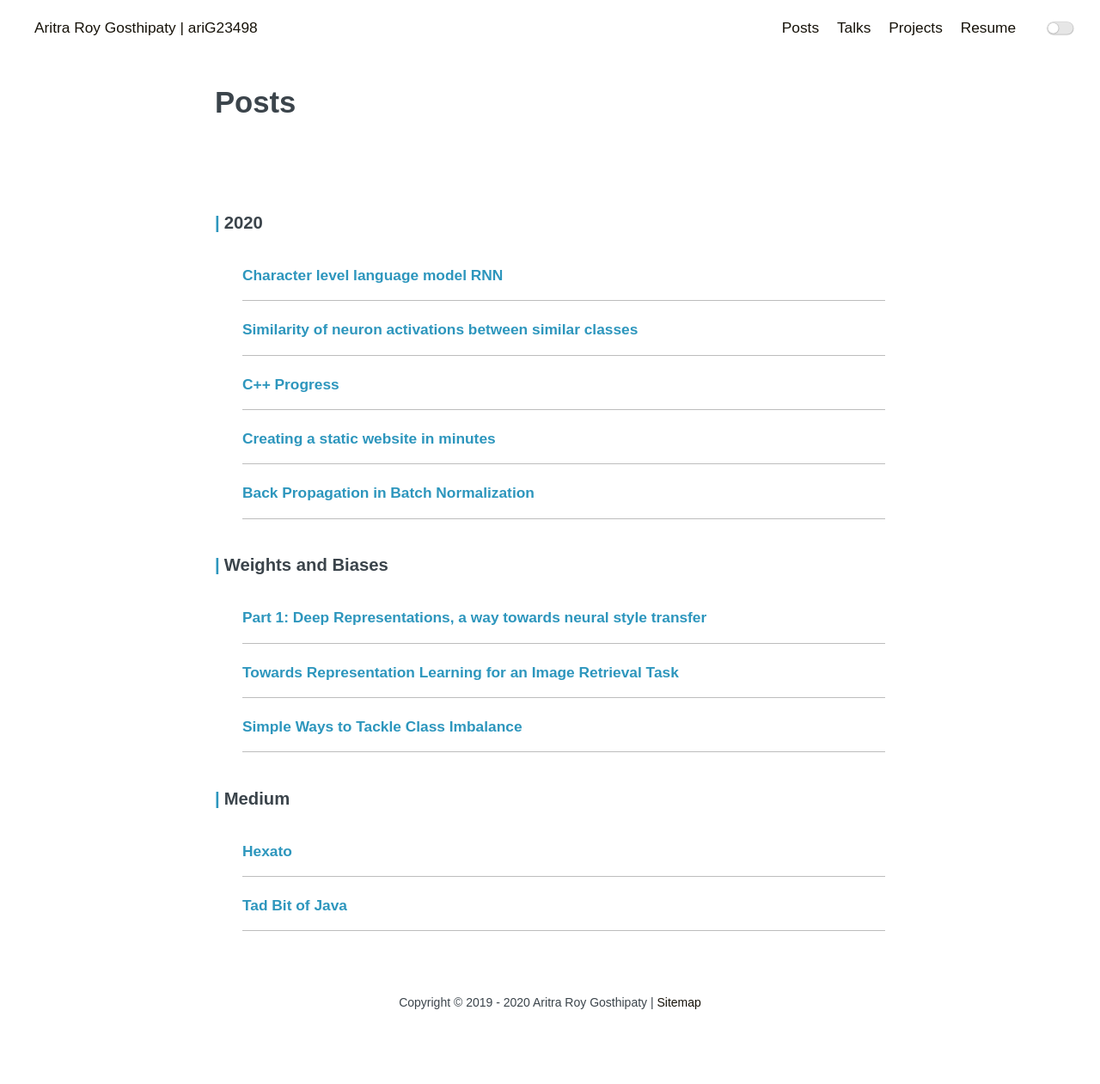
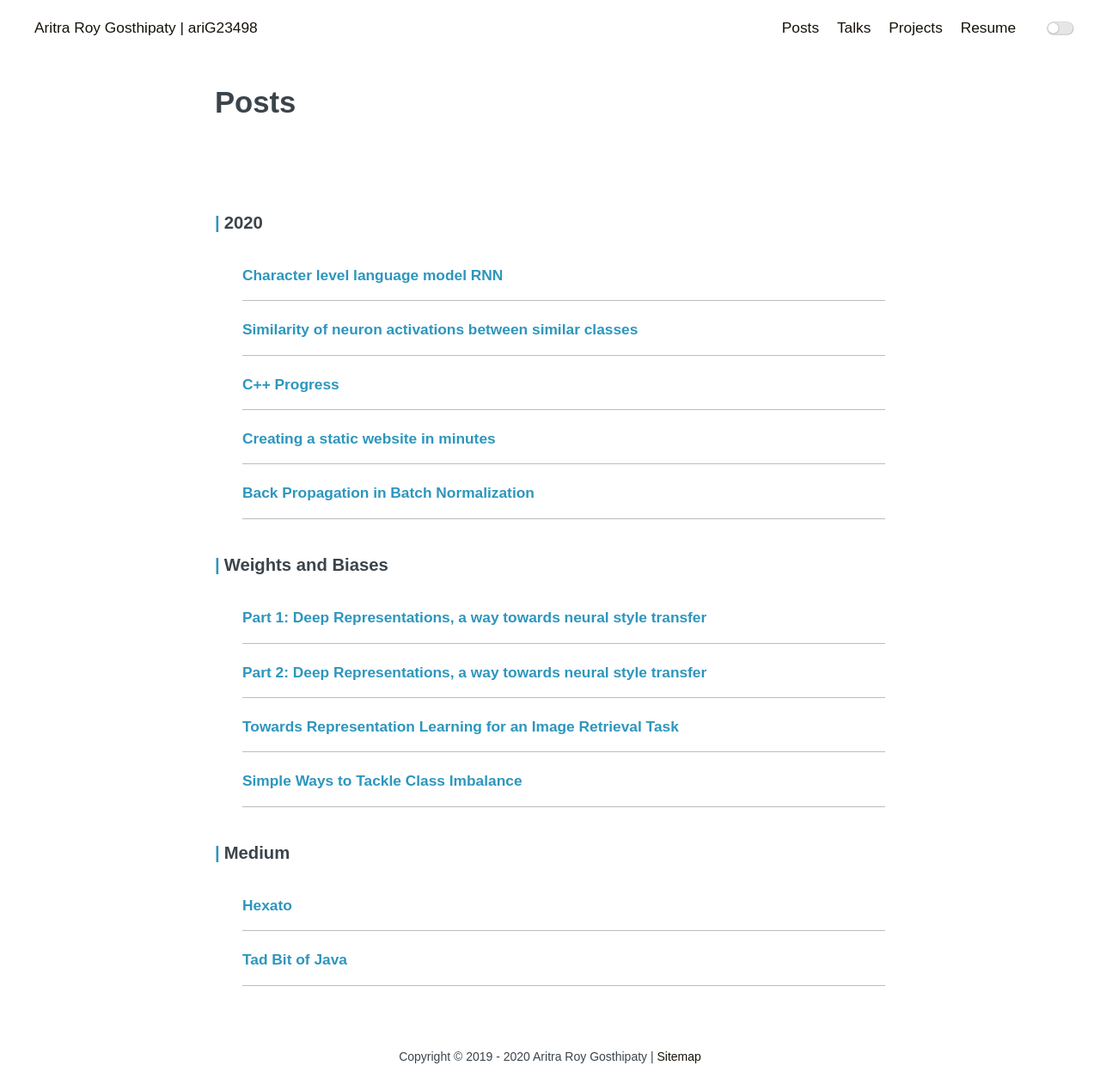
Before and after one commit to ariG23498/ariG23498.github.io, a Jekyll site: the page built from blogs.md, in a window 1280 px wide. Shown: the whole page at 86% size. Built offline with Jekyll 4.4.1, drawn with Linux system fonts in a browser that asks for light colours; before the commit the page ends 1198 px from its top, so only the background shows below that.

Commit message:
Part2 NST

```diff
--- a/blogs.md
+++ b/blogs.md
@@ -21,6 +21,9 @@ permalink: /posts
         <a class="archive-item-link" href="https://wandb.ai/authors/nerual_style_transfer/reports/Part-1-Deep-Representations-a-way-towards-neural-style-transfer--VmlldzoyMjQzNDY">Part 1: Deep Representations, a way towards neural style transfer</a>
     </article>
     <article class="archive-item">
+        <a class="archive-item-link" href="https://wandb.ai/authors/nerual_style_transfer/reports/Part-2-Deep-Representations-a-way-towards-neural-style-transfer--VmlldzoyMjYyNzk">Part 2: Deep Representations, a way towards neural style transfer</a>
+    </article>
+    <article class="archive-item">
         <a class="archive-item-link" href="https://app.wandb.ai/authors/image-retrieval/reports/Towards-Representation-Learning-for-an-Image-Retrieval-Task--VmlldzoxOTY4MDI">Towards Representation Learning for an Image Retrieval Task</a>
     </article>
     <article class="archive-item">
```
